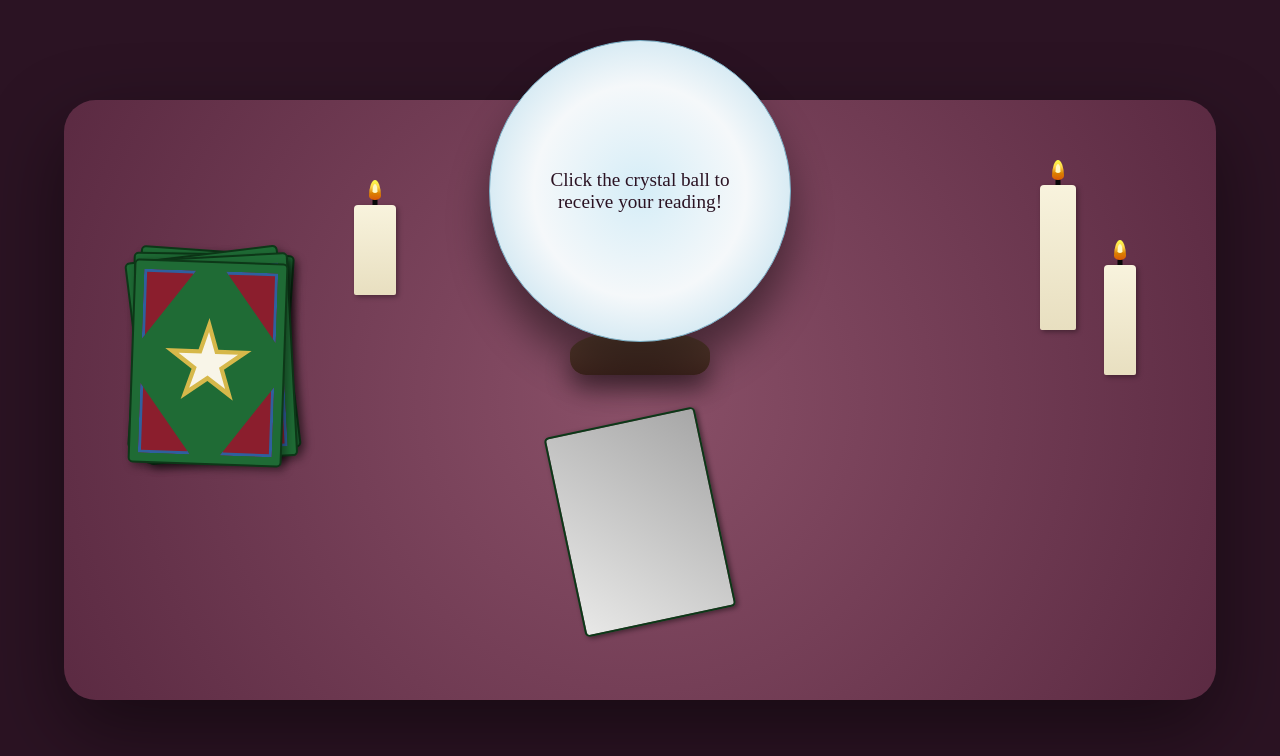
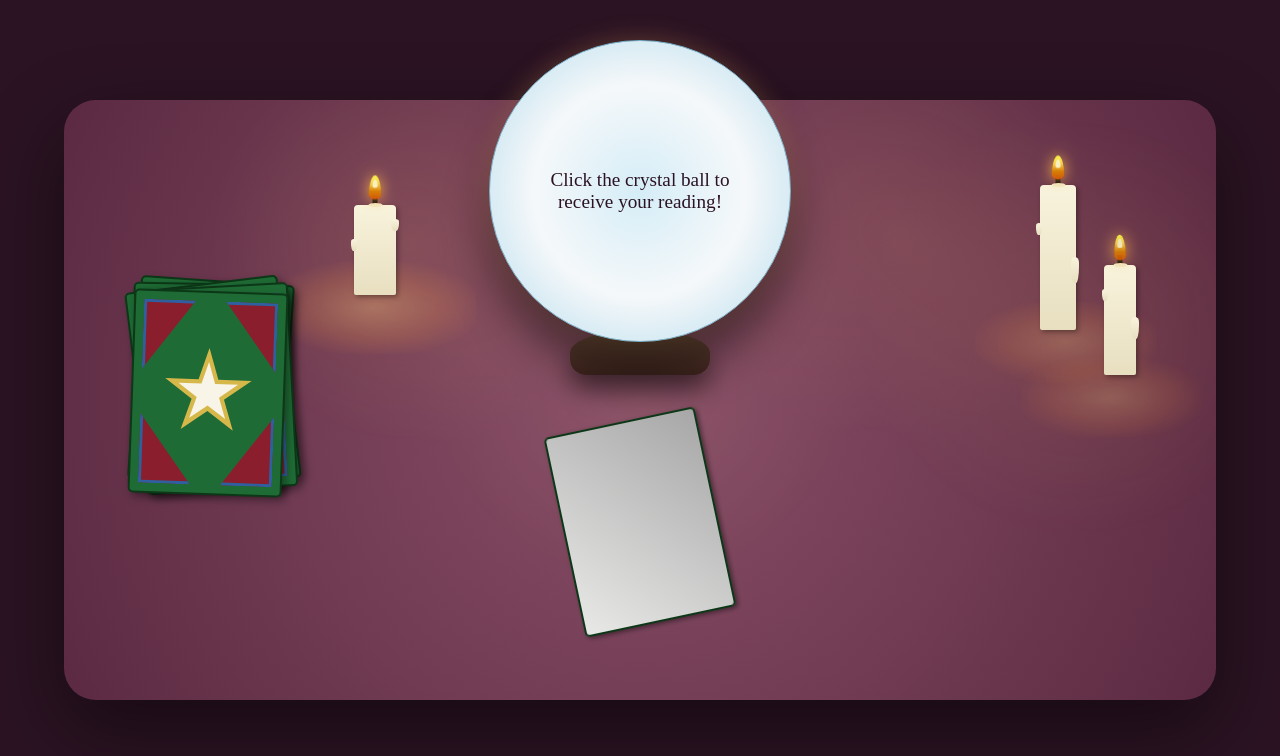
Before and after one commit to Reaginz/mixed-messages, a website: page index.html in a window 1280 px wide. Drawn offline with Linux system fonts and the light colour scheme.

Commit message:
Add glowing effects

```diff
--- a/index.html
+++ b/index.html
@@ -4,7 +4,7 @@
         <meta charset="UTF-8" />
         <meta name="viewport" content="width=device-width, initial-scale=1.0" />
 
-        <title></title>
+        <title>Mixed Messages</title>
 
         <link href="./styles.css" rel="stylesheet" />
     </head>
@@ -47,6 +47,12 @@
                 </div>
             </div>
 
+            <div class="table-glows">
+                <div class="table-glow glow-left"></div>
+                <div class="table-glow glow-upper-right"></div>
+                <div class="table-glow glow-lower-right"></div>
+            </div>
+
             <div class="candles">
                 <div class="candle candle-short">
                     <div class="flame"></div>
--- a/script.js
+++ b/script.js
@@ -51,7 +51,7 @@ const tarotData = {
         'sigil-compass',
         'sigil-rune'
     ]
-}
+};
 
 const getRandomInt = array => Math.floor(Math.random() * array.length);
 
--- a/styles.css
+++ b/styles.css
@@ -16,9 +16,40 @@ body {
     box-shadow: 0 30px 80px rgba(0, 0, 0, 0.45);
 }
 
+.table-scene::after {
+    content: "";
+    position: absolute;
+    inset: 0;
+    border-radius: inherit;
+    pointer-events: none;
+    background:
+        radial-gradient(circle at 30% 24%, rgba(255, 190, 100, 0.24), transparent 22%),
+        radial-gradient(circle at 72% 22%, rgba(255, 190, 100, 0.20), transparent 22%),
+        radial-gradient(circle at 88% 38%, rgba(255, 190, 100, 0.20), transparent 20%),
+        radial-gradient(circle at 50% 45%, rgba(255, 210, 140, 0.10), transparent 35%);
+    animation: ambientGlow 1200ms ease-in-out infinite alternate;
+}
+
+@keyframes ambientGlow {
+    from {
+        opacity: 0.45;
+    }
+
+    to {
+        opacity: 1;
+    }
+}
+
+.card-deck,
+.candles,
+.crystal-ball-stand,
+.card {
+    z-index: 1;
+}
+
 .card-deck {
     position: absolute;
-    top: 150px;
+    top: 180px;
     left: 70px;
     width: 150px;
     height: 200px;
@@ -128,11 +159,92 @@ body {
     background: #F8F5E8;
 }
 
+.table-glow {
+    position: absolute;
+    width: 190px;
+    height: 85px;
+    pointer-events: none;
+
+    background: radial-gradient(
+        ellipse,
+        rgba(255, 200, 120, 0.34),
+        rgba(255, 160, 70, 0.18) 45%,
+        transparent 78%
+    );
+
+    animation: tabletopGlow 1.1s ease-in-out infinite alternate;
+    z-index: 0;
+}
+
+.glow-left {
+    left: 215px;
+    top: 165px;
+    animation-duration: 1.0s;
+}
+
+.glow-upper-right {
+    right: 55px;
+    top: 200px;
+    animation-duration: 1.2s;
+}
+
+.glow-lower-right {
+    right: 10px;
+    top: 255px;
+    animation-duration: 0.9s;
+    animation-delay: -0.4s;
+}
+
+@keyframes tabletopGlow {
+    from {
+        opacity: 0.7;
+        transform: scale(0.95);
+    }
+
+    to {
+        opacity: 1;
+        transform: scale(1.08);
+    }
+}
+
+.candles {
+    position: relative;
+    z-index: 1;
+}
+
 .candle {
     position: absolute;
     background: linear-gradient(#F8F3DD, #E8DFC0);
     border-radius: 4px 4px 2px 2px;
     box-shadow: 2px 2px 5px rgba(0, 0, 0, 0.35);
+
+    overflow: visible;
+}
+
+.candle::before {
+    content: "";
+    position: absolute;
+    top: 18px;
+    right: -3px;
+
+    width: 8px;
+    height: 18px;
+
+    background: inherit;
+    border-radius: 60% 60% 45% 45% / 25% 25% 75% 75%;
+}
+
+.candle::after {
+    content: "";
+    position: absolute;
+    top: 46px;
+    left: -2px;
+
+    width: 6px;
+    height: 12px;
+
+    background: inherit;
+    border-radius: 60% 60% 45% 45% / 25% 25% 75% 75%;
 }
 
 .candle-short {
@@ -142,6 +254,16 @@ body {
     width: 42px;
 }
 
+.candle-short::before {
+    top: 14px;
+    height: 12px;
+}
+
+.candle-short::after {
+    top: 34px;
+    left: -3px;
+}
+
 .candle-tall {
     right: 140px;
     top: 85px;
@@ -149,11 +271,30 @@ body {
     width: 36px;
 }
 
+.candle-tall::before {
+    top: 72px;
+    height: 26px;
+}
+
+.candle-tall::after {
+    top: 38px;
+    left: -4px;
+}
+
 .candle-medium {
     right: 80px;
     top: 165px;
     height: 110px;
     width: 32px;
+}
+
+.candle-medium::before {
+    top: 52px;
+    height: 22px;
+}
+
+.candle-medium::after {
+    top: 24px;
 }
 
 .wick {
@@ -167,12 +308,26 @@ body {
     z-index: 1;
 }
 
+.wick::before {
+    content: "";
+    position: absolute;
+    left: 50%;
+    bottom: -2px;
+
+    width: 14px;
+    height: 4px;
+
+    background: #F2E9C7;
+    border-radius: 50%;
+    transform: translateX(-50%);
+}
+
 .flame {
     position: absolute;
-    top: -25px;
+    top: -30px;
     left: 50%;
     width: 12px;
-    height: 20px;
+    height: 25px;
     background: linear-gradient(
         to bottom,
         #FCFF47,
@@ -183,6 +338,22 @@ body {
     border-radius: 50% 50% 50% 50% / 80% 80% 20% 20%;
     transform: translateX(-50%);
     z-index: 2;
+
+    animation: flicker 900ms infinite alternate ease-in-out;
+    box-shadow: 0 0 12px #FFB347;
+}
+
+.candle-short .flame {
+    animation-duration: 870ms;
+}
+
+.candle-medium .flame {
+    animation-duration: 1040ms;
+}
+
+.candle-tall .flame {
+    animation-duration: 930ms;
+    animation-delay: -350ms;
 }
 
 .flame::before {
@@ -195,6 +366,26 @@ body {
     background: #FFF9C4;
     border-radius: 50% 50% 50% 50% / 80% 80% 20% 20%;
     transform: translateX(-50%);
+}
+
+@keyframes flicker {
+    0% {
+        transform: translateX(-50%) scale(1) rotate(-2deg);
+        opacity: 0.9;
+        box-shadow: 0 0 10px #FFB347;
+    }
+
+    50% {
+        transform: translateX(-50%) scale(1.08, 0.92) rotate(3deg);
+        opacity: 1;
+        box-shadow: 0 0 18px #FFB347;
+    }
+
+    100% {
+        transform: translateX(-50%) scale(0.95, 1.08) rotate(-4deg);
+        opacity: 0.85;
+        box-shadow: 0 0 14px #FFB347;
+    }
 }
 
 .crystal-ball-stand {
@@ -218,6 +409,22 @@ body {
     justify-content: center;
     align-items: center;
     cursor: pointer;
+
+    animation: crystalShadowFlicker 2000ms ease-in-out infinite alternate;
+}
+
+@keyframes crystalShadowFlicker {
+    from {
+        box-shadow:
+            0 26px 34px rgba(0, 0, 0, 0.38),
+            0 0 18px rgba(255, 190, 100, 0.18);
+    }
+
+    to {
+        box-shadow:
+            0 40px 58px rgba(0, 0, 0, 0.58),
+            0 0 34px rgba(255, 190, 100, 0.32);
+    }
 }
 
 .reading-text {
```
